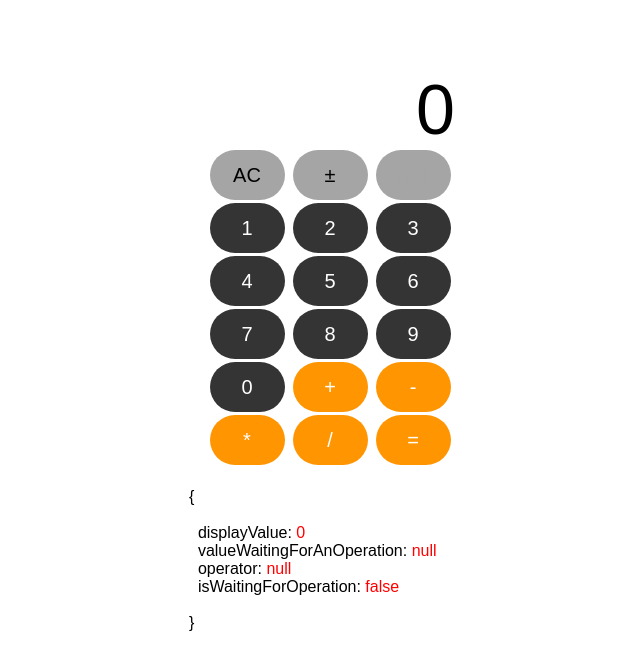
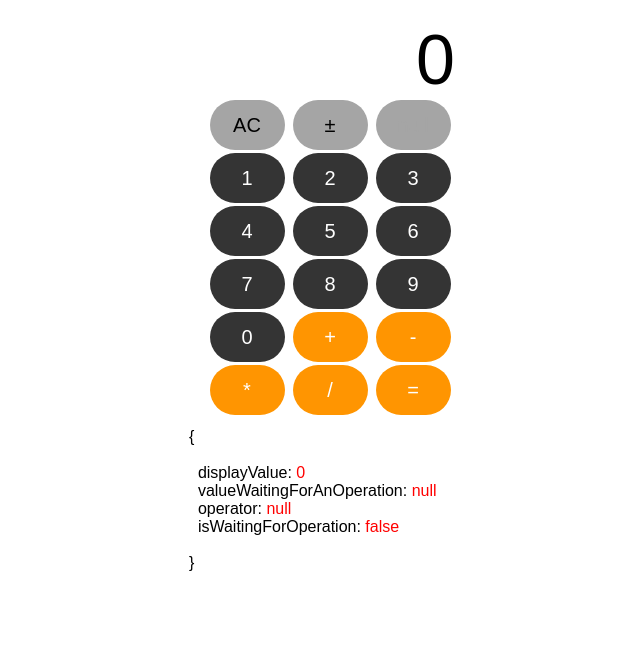
Before and after one commit to MonguDykrai/SimpleCalc, a React app: page / in a window 1280 px wide. Shown: the whole page, without its empty margins (306-946 px from the left). Built offline with nearby package versions, Linux system fonts and the light colour scheme.

Commit message:
2018年6月26日09:50:13

```diff
--- a/public/index.html
+++ b/public/index.html
@@ -3,7 +3,7 @@
 
 <head>
 	<meta charset="utf-8">
-	<meta name="viewport" content="width=device-width, initial-scale=1, shrink-to-fit=no">
+	<meta name="viewport" content="width=device-width,minimum-scale=1.0,maximum-scale=1.0,user-scalable=no">
 	<meta name="theme-color" content="#000000">
 	<!--
       manifest.json provides metadata used when your web app is added to the
--- a/src/Components/DisplayStateChange/index.js
+++ b/src/Components/DisplayStateChange/index.js
@@ -9,7 +9,7 @@ const styles = {
   },
   wrapper: {
     width: 400,
-    margin: "20px auto",
+    margin: "10px auto",
     position: "relative",
     backgroundColor: "#fff"
   }
--- a/src/styles.css
+++ b/src/styles.css
@@ -3,6 +3,6 @@
   text-align: center;
   width: 290px;
   margin: 0 auto;
-  margin-top: 50px;
-  padding-top: 20px;
+  margin-top: 10px;
+  padding-top: 10px;
 }
```
